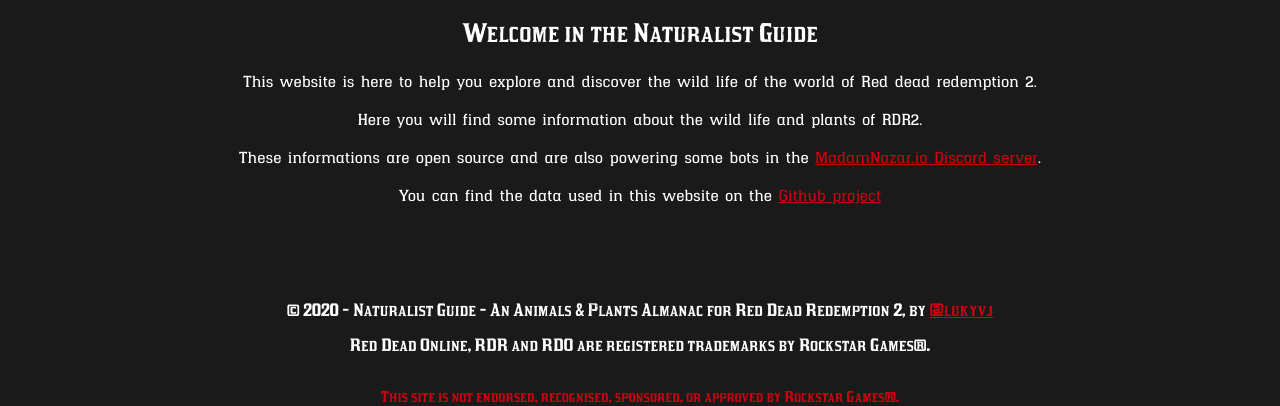
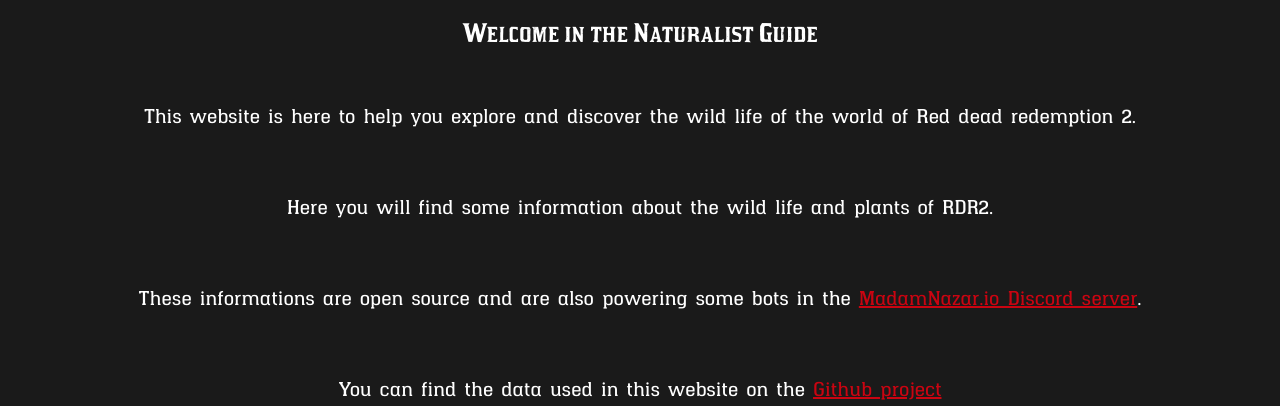
Before and after one commit to LukyVj/naturalist.guide, a React (Create React App) app: page / in a window 1280 px wide. Shown: the part 407-813 px from the top of the page. Built offline with nearby package versions, Linux system fonts and the light colour scheme; no server answers; what react-instantsearch-dom would draw is missing.

Commit message:
update misc

```diff
--- /dev/null
+++ b/src/components/Text/Text.tsx
@@ -0,0 +1,30 @@
+/** @jsx jsx */
+import React from "react";
+import { css, jsx } from "@emotion/core";
+import cx from "classnames";
+
+const style = {
+  root: css``,
+};
+
+interface SectionProps {
+  className?: string;
+  big?: boolean;
+  value: string;
+  [key: string]: any;
+}
+
+const Section: React.FC<SectionProps> = ({ big, className, value }) => {
+  return (
+    <p
+      className={cx(
+        "pv-32 maw-1200 m-auto",
+        big ? "fsz-20" : "fsz-16",
+        className && className
+      )}
+      dangerouslySetInnerHTML={{ __html: value }}
+    />
+  );
+};
+
+export default Section;
--- /dev/null
+++ b/src/components/Text/index.ts
@@ -0,0 +1 @@
+export { default } from "./Text";
--- a/src/pages/About/About.tsx
+++ b/src/pages/About/About.tsx
@@ -6,9 +6,10 @@
 import { SITE_NAME_MAIN_LINE } from "../../constants/misc";
 
 import Section from "../../components/Section";
+import Text from "../../components/Text";
 
 const intro = [
-  "The data you can find on this website are for the most part publicly given by @RockStar Games, and manually fetched by different people including the moderator team of the <a href='https://discord.gg/RJ2YYN' target='_blank' rel='noopener noreferrer'>MadamNazar.io Discord server</a>",
+  "The data you can find on this website are for the most part publicly given by RockStar Games®, and manually fetched by different people including the moderator team of the <a href='https://discord.gg/RJ2YYN' target='_blank' rel='noopener noreferrer'>MadamNazar.io Discord server</a>",
   "The search experience of the website is powered by <a href='https://algolia.com' target='_blank' rel='noopener noreferrer'>Algolia</a>.",
   "There is absolutely no information stored on this website",
 ];
@@ -21,11 +22,7 @@
       </header>
       <article>
         {intro.map((paragraph, i) => (
-          <p
-            className="ta-center"
-            key={i}
-            dangerouslySetInnerHTML={{ __html: paragraph }}
-          />
+          <Text className="ta-center" key={i} big={true} value={paragraph} />
         ))}
       </article>
     </Section>
--- a/src/pages/Home/Home.tsx
+++ b/src/pages/Home/Home.tsx
@@ -6,6 +6,7 @@
 import { SITE_NAME_MAIN_LINE } from "../../constants/misc";
 
 import Section from "../../components/Section";
+import Text from "../../components/Text";
 
 const intro = [
   "This website is here to help you explore and discover the wild life of the world of Red dead redemption 2.",
@@ -22,11 +23,7 @@
       </header>
       <article>
         {intro.map((paragraph, i) => (
-          <p
-            className="ta-center"
-            key={i}
-            dangerouslySetInnerHTML={{ __html: paragraph }}
-          />
+          <Text className="ta-center" key={i} big value={paragraph} />
         ))}
       </article>
     </Section>
```
Also changed, not shown: fragments.config.js (+4 -3 lines), src/css/fragments.css.
